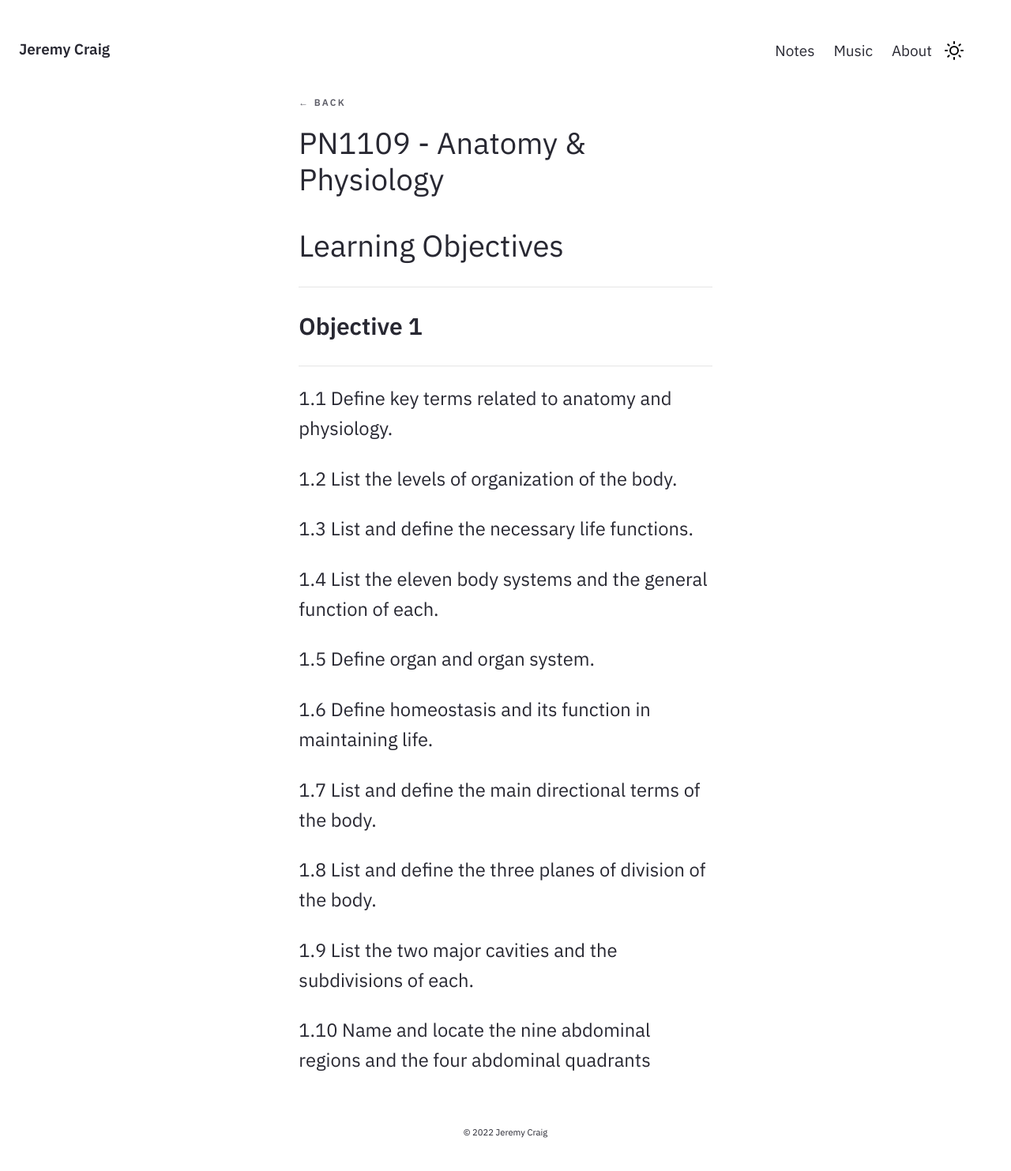
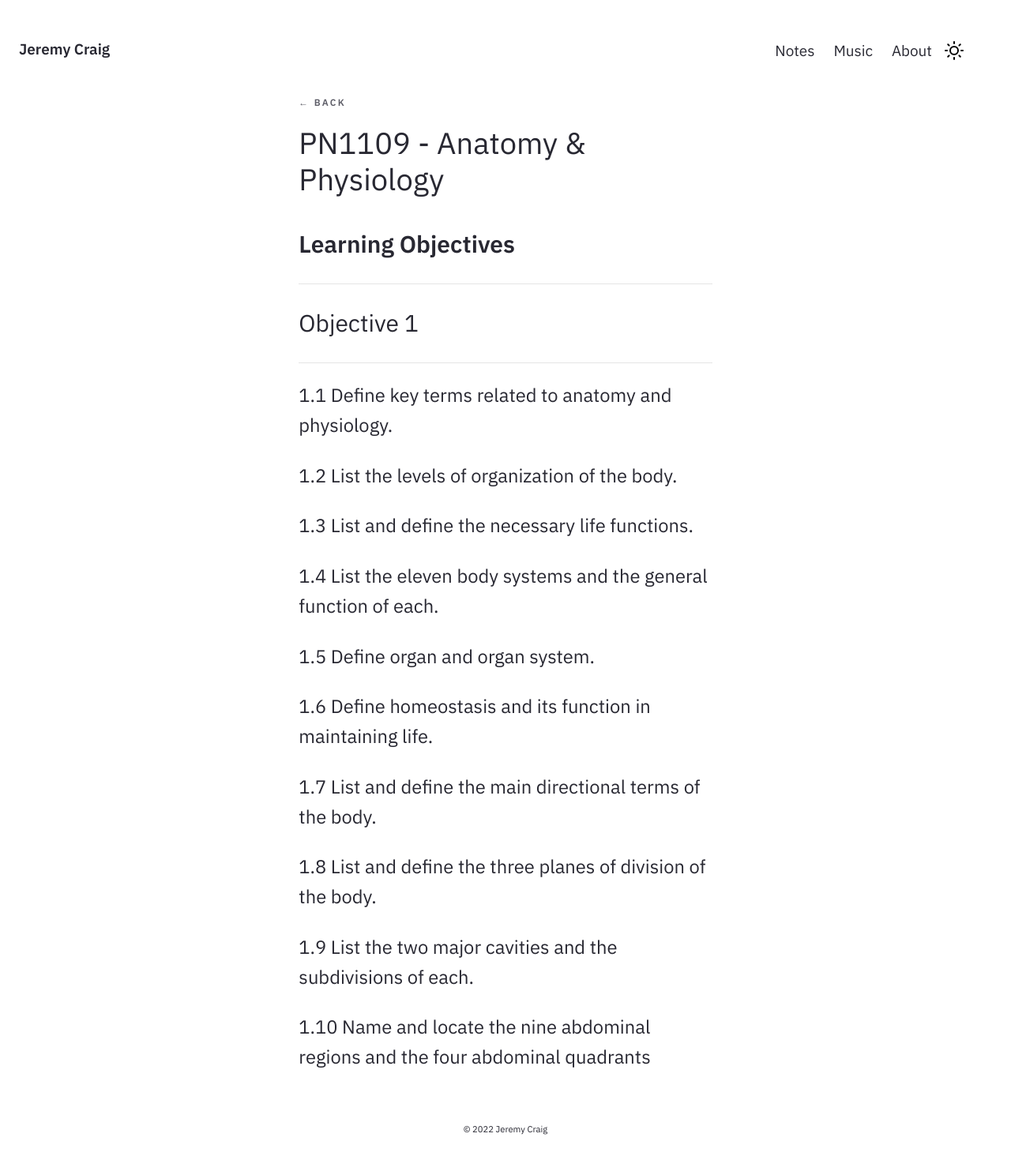
Before and after one commit to jeremycsaunders/jeremycsaunders.github.io, a Jekyll site: the page built from _notes/Public/PN1109 - Anatomy & Physiology.md, in a window 1280 px wide. Shown: the whole page at 79% size. Built offline with Jekyll 4.4.1, drawn with Linux system fonts in a browser that asks for light colours.

```diff
--- a/_notes/Public/PN1109 - Anatomy & Physiology.md
+++ b/_notes/Public/PN1109 - Anatomy & Physiology.md
@@ -5,9 +5,9 @@ date : 07-09-2022
 tags: #anatomy #physiology #nursing
 ---
 
-# Learning Objectives
+## Learning Objectives
 --------------
-## Objective 1
+### Objective 1
 --------------
 ##### 1.1 Define key terms related to anatomy and physiology.
 
```
